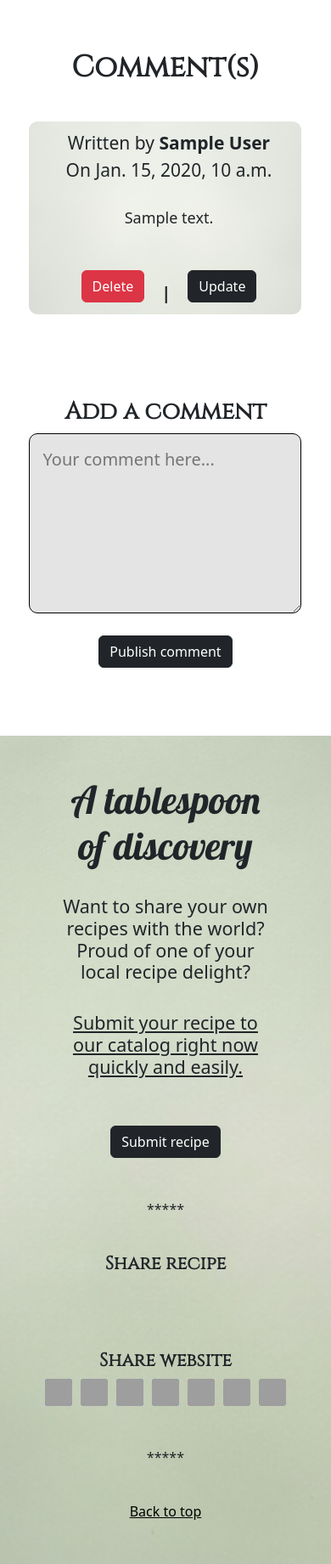
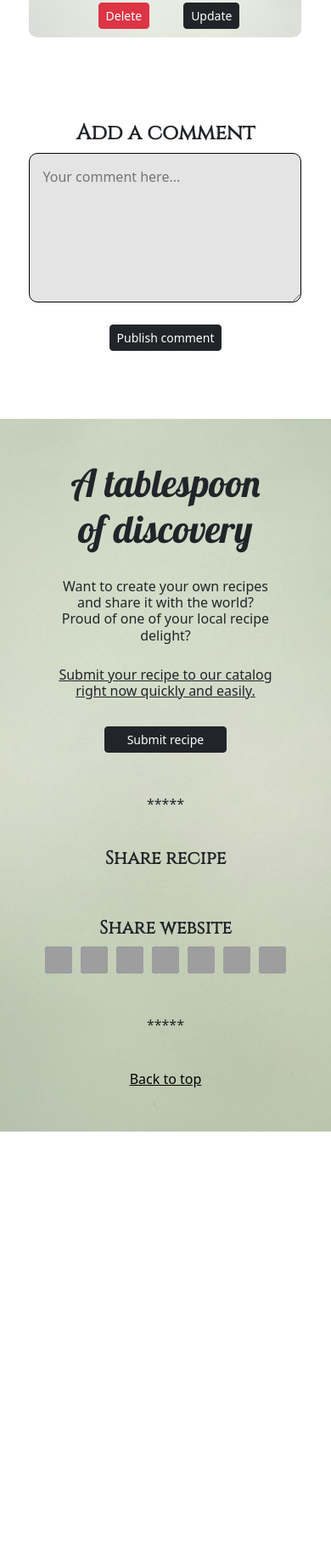
Before and after one commit to AlexaCai/recipe-web-app, a Django app: page /recipes-detail-signed-users/1 in a window 390 px wide. Shown: the part 3658-5499 px from the top of the page at 85% size. After the commit the page ends 4990 px from the top, so only its background shows below. Run offline with Django 4.2, Linux system fonts and the light colour scheme; a user stored in the database is signed in; tables that the repository leaves empty hold one stand-in row (values such as "Sample post"); some libraries are stand-ins or nearby versions; grey boxes are pictures that could not be loaded.

Commit message:
Responsiveness updates

```diff
--- a/recipes/static/recipes/css/style.css
+++ b/recipes/static/recipes/css/style.css
@@ -477,6 +477,14 @@
     border-radius: 15px;
 }
 
+@media (max-width: 500px) {
+    .detailed-page-image {
+        margin-bottom: 40px;
+        margin-top: 40px;
+        border-radius: 15px;
+    }
+}
+
 .detailed-recipe-titles {
     font-family: 'Cinzel', sans-serif;
     font-weight: 600;
@@ -545,7 +553,7 @@
 }
 
 .detailed-page-text-content {
-    font-size: 20px;
+    font-size: 17px;
     text-align: justify;
 }
 
@@ -571,7 +579,7 @@
 
 .ingredient-list-margin-font-size {
     margin-bottom: 10px;
-    font-size: 20px;
+    font-size: 17px;
 }
 
 .ingredient-fields {
@@ -581,7 +589,7 @@
 
 .instruction-list-margin-font-size {
     margin-bottom: 10px;
-    font-size: 20px;
+    font-size: 17px;
 }
 
 .cooking-tools-padding {
@@ -591,7 +599,7 @@
 .detailed-page-similar-recipe-card-title {
     font-family: 'Cinzel', sans-serif;
     font-weight: 600;
-    font-size: 22px;
+    font-size: 18px;
     background-color: rgb(255, 255, 255, 0.97);
     padding: 10px;
     color: black;
@@ -634,29 +642,17 @@
 }
 
 .users-comments-title {
-    font-size: 23px;
-}
-
-@media (max-width: 500px) {
-    .users-comments-title {
-        font-size: 21px;
-    }
+    font-size: 18px;
 }
 
 @media (max-width: 300px) {
     .users-comments-title {
-        font-size: 19px;
+        font-size: 16px;
     }
 }
 
 .users-comments-text {
-    font-size: 21px;
-}
-
-@media (max-width: 500px) {
-    .users-comments-text {
-        font-size: 18px;
-    }
+    font-size: 18px;
 }
 
 .add-comment-title {
@@ -667,11 +663,14 @@
 .add-comment-box {
     width: 100%;
     padding: 15px;
-    font-size: 20px;
     font-weight: 500;
     background-color: #e4e4e4;
     border-radius: 10px;
     border: solid 0.5px black;
+}
+
+.delete-update-comment-button-spacing {
+    margin: 0px 20px;
 }
 
 .detailed-page-add-comment-button {
--- a/recipes/templates/recipes/signed_users_recipes.html
+++ b/recipes/templates/recipes/signed_users_recipes.html
@@ -1060,7 +1060,7 @@
                 </div>
                 <div class="row">
                     <div class="col-12 d-flex justify-content-center">
-                        <div class="a2a_kit a2a_kit_size_32 a2a_default_style detailed-page-share-icons">
+                        <div class="a2a_kit a2a_kit_size_32 a2a_default_style website-share-icons">
                             <a href="https://www.addtoany.com/share#url=http%3A%2F%2F127.0.0.1%3A8000%2Fhome%2F&amp;title="
                                 target="_blank"><img src="https://static.addtoany.com/buttons/a2a.svg" width="32"
                                     height="32" style="background-color:#0166ff" class="website-share-icons"></a>
--- a/recipes/templates/recipes/signed_users_recipes_details.html
+++ b/recipes/templates/recipes/signed_users_recipes_details.html
@@ -126,10 +126,10 @@
             <div class="col-xl-4 col-lg-4 col-md-4 col-sm-6 col-6 d-flex flex-column align-items-center">
                 {% if recipe in request.user.favorites.all %}
                 <a href="{% url 'accounts:favorite_add' recipe.id %}"
-                    class="btn btn-danger detailed-page-add-favorite-button">Remove from favorite</a>
+                    class="btn btn-danger btn-sm detailed-page-add-favorite-button">Remove from favorite</a>
                 {% else %}
                 <a href="{% url 'accounts:favorite_add' recipe.id %}"
-                    class="btn btn-dark detailed-page-add-favorite-button">Add to favorite</a>
+                    class="btn btn-dark btn-sm detailed-page-add-favorite-button">Add to favorite</a>
                 {% endif %}
             </div>
             <div class="col-xl-4 col-lg-4 col-md-4 col-sm-3 col-3">
@@ -140,7 +140,7 @@
             <div class="col-xl-1 col-lg-1 col-md-1 col-sm-1 col-1">
             </div>
             <div class="col-xl-10 col-lg-10 col-md-10 col-sm-10 col-10">
-                <h1 class="text-center detailed-recipe-titles">Description</h1>
+                <h2 class="text-center detailed-recipe-titles">Description</h2>
                 <br>
                 <p class="detailed-page-text-content">{{ object.description }}</p>
             </div>
@@ -152,7 +152,7 @@
             <div class="col-xl-1 col-lg-1 col-md-1 col-sm-1 col-1">
             </div>
             <div class="col-xl-10 col-lg-10 col-md-10 col-sm-10 col-10">
-                <h1 class="text-center detailed-recipe-titles">Special notes</h1>
+                <h2 class="text-center detailed-recipe-titles">Special notes</h2>
                 {% if object.special_note %}
                 <br>
                 <p class="detailed-page-text-content">{{ object.special_note }}</p>
@@ -168,7 +168,7 @@
             <div class="col-xl-1 col-lg-1 col-md-2 col-sm-2 col-1">
             </div>
             <div class="col-xl-10 col-lg-10 col-md-8 col-sm-8 col-10">
-                <h1 class="text-center detailed-recipe-titles">Potential allergen(s)</h1>
+                <h2 class="text-center detailed-recipe-titles">Potential allergen(s)</h2>
                 <br>
                 {% if object.recipe_allergens.all|length > 0 %}
                 <div class="row">
@@ -181,7 +181,7 @@
                             {% endfor %}
                         </div>
                         <br>
-                        <p class="detailed-page-text-content">*This is a simple overview. There could be other allergenic products. If you have food allergies or intolerances, always read the contents of each ingredient to make sure it is safe for you.</p>
+                        <p class="detailed-page-text-content">*This is an overview. There could be other allergenic products. If you have food allergies or intolerances, always read the contents of each ingredient to make sure it is safe for you.</p>
                     </div>
                     <div class="col-xl-2 col-lg-1 col-md-0 col-sm-0 col-0">
                     </div>
@@ -199,7 +199,7 @@
             <div class="col-xl-2">
             </div>
             <div class="col-xl-4 col-lg-10 col-md-10 col-sm-10 col-12 section-bottom-margin">
-                <h1 class="text-center detailed-recipe-titles">Ingredients</h1>
+                <h2 class="text-center detailed-recipe-titles">Ingredients</h2>
                 <br>
                 {% for ingredient in object.recipe_ingredients.all %}
                 <div class="row ingredients-instructions-section-padding">
@@ -235,7 +235,7 @@
             </div>
 
             <div class="col-xl-4 col-lg-10 col-md-10 col-sm-10 col-12 section-bottom-margin">
-                <h1 class="text-center detailed-recipe-titles">Instructions</h1>
+                <h2 class="text-center detailed-recipe-titles">Instructions</h2>
                 <br>
                 {% for instructions in object.recipe_instructions.all %}
                 <div class="row ingredients-instructions-section-padding">
@@ -267,7 +267,7 @@
             <div class="col-xl-1 col-lg-1 col-md-2 col-sm-2 col-1">
             </div>
             <div class="col-xl-10 col-lg-10 col-md-8 col-sm-8 col-12">
-                <h1 class="text-center detailed-recipe-titles">Tools needed</h1>
+                <h2 class="text-center detailed-recipe-titles">Tools needed</h2>
                 <br>
                 {% if object.recipe_tools.all|length > 0 %}
                 <div class="row">
@@ -300,7 +300,7 @@
             <div class="col-xl-2 col-lg-1 col-md-2 col-sm-2 col-1">
             </div>
             <div class="col-xl-8 col-lg-10 col-md-8 col-sm-8 col-10">
-                <h1 class="text-center detailed-recipe-titles">Related recipes</h1>
+                <h2 class="text-center detailed-recipe-titles">Related recipes</h2>
                 <br>
                 {% if object.recipe_complementary.all|length > 0 %}
                 <div class="row">
@@ -347,7 +347,7 @@
             <div class="col-xl-2 col-lg-2 col-md-1 col-sm-1 col-1">
             </div>
             <div class="col-xl-8 col-lg-8 col-md-10 col-sm-10 col-10">
-                <h1 class="text-center detailed-recipe-titles">Comment(s)</h1>
+                <h2 class="text-center detailed-recipe-titles">Comment(s)</h2>
                 <br>
                 {% if object.comments.all|length > 0 %}
                 <div class="col-12">
@@ -374,17 +374,15 @@
                                     <div class="col-xl-4 col-lg-4 col-md-4 col-sm-6 col-6 d-flex justify-content-center">
                                         <div class="col">
                                             <br>
-                                            <br>
-                                            <button type="button" class="btn btn-danger w-100" data-bs-toggle="modal"
+                                            <button type="button" class="btn btn-danger btn-sm w-100" data-bs-toggle="modal"
                                                 data-bs-target="#deleteCommentModal{{ object.id }}{{ comment.id }}">
                                                 Delete
                                             </button>
                                         </div>
-                                        <span class="vertical-line"><br><br>|</span>
+                                        <span class="delete-update-comment-button-spacing"></span>
                                         <div class="col">
                                             <br>
-                                            <br>
-                                            <button type="button" class="btn btn-dark w-100" data-bs-toggle="modal"
+                                            <button type="button" class="btn btn-dark btn-sm w-100" data-bs-toggle="modal"
                                                 data-bs-target="#updateCommentModal{{ object.id }}{{ comment.id }}">
                                                 Update
                                             </button>
@@ -468,13 +466,13 @@
                 <div class="col-12">
                     <br>
                     <br>
-                    <h1 class="text-center add-comment-title">Add a comment</h1>
+                    <h2 class="text-center add-comment-title">Add a comment</h2>
                     <form method="post" action="{% url 'recipes:publish_comment' pk=recipe.pk %}">
                         {% csrf_token %}
                         <textarea name="comment" class="add-comment-box" id="exampleFormControlTextarea1" rows="6"
                             placeholder="Your comment here..."></textarea>
                         <div class="text-center">
-                            <button type="submit" class="btn btn-dark detailed-page-add-comment-button">Publish
+                            <button type="submit" class="btn btn-dark btn-sm detailed-page-add-comment-button">Publish
                                 comment</button>
                         </div>
                     </form>
@@ -506,22 +504,21 @@
                     </div>
                     <div class="col-8 text-center">
                         <br>
-                        <h4 class="footer-text">Want to share your own recipes with the world?
-                            Proud of one of your local recipe delight?<br><br></h4>
-                        <h4 class="footer-buttons-action-call footer-text">Submit your recipe to our catalog right now
+                        <h6 class="footer-text">Want to create your own recipes and share it with the world?
+                            Proud of one of your local recipe delight? <br><br></h6>
+                        <h6 class="footer-buttons-action-call footer-text">Submit your recipe to our catalog right now
                             quickly and
-                            easily.</h4> <br>
+                            easily.</h6><br>
                         <div class="container">
                             <div class="row">
-                                <div class="col-xl-5 col-lg-5 col-md-4 col-sm-4 col-2">
+                                <div class="col-xl-4 col-lg-4 col-md-4 col-sm-4 col-2">
                                 </div>
-                                <div class="col-xl-2 col-lg-2 col-md-4 col-sm-4 col-8">
-                                    <br>
-                                    <button type="button" class="btn btn-dark"
+                                <div class="col-xl-4 col-lg-4 col-md-4 col-sm-4 col-8">
+                                    <button type="button" class="btn btn-dark btn-sm w-100"
                                         onclick="window.location.href='{% url 'recipes:user_submit_recipe' %}'">Submit
                                         recipe</button>
                                 </div>
-                                <div class="col-xl-5 col-lg-5 col-md-4 col-sm-4 col-2">
+                                <div class="col-xl-4 col-lg-4 col-md-4 col-sm-4 col-2">
                                 </div>
                             </div>
                         </div>
@@ -540,7 +537,7 @@
                     </div>
                 </div>
                 <div class="row">
-                    <div class="col-12 section-bottom-margin d-flex justify-content-center">
+                    <div class="col-12 d-flex justify-content-center">
                         <div class="a2a_kit a2a_kit_size_32 a2a_default_style website-share-icons">
                             <a class="a2a_dd" href="https://www.addtoany.com/share"></a>
                             <a class="a2a_button_whatsapp"></a>
@@ -553,6 +550,8 @@
                         <script async src="https://static.addtoany.com/menu/page.js"></script>
                     </div>
                 </div>
+                <br>
+                <br>
 
                 <div class="row">
                     <div class="col-12 text-center">
```
Also changed, not shown: recipes/templates/recipes/unsigned_users_recipes_details.html (+26 -22 lines), 2 other files.
